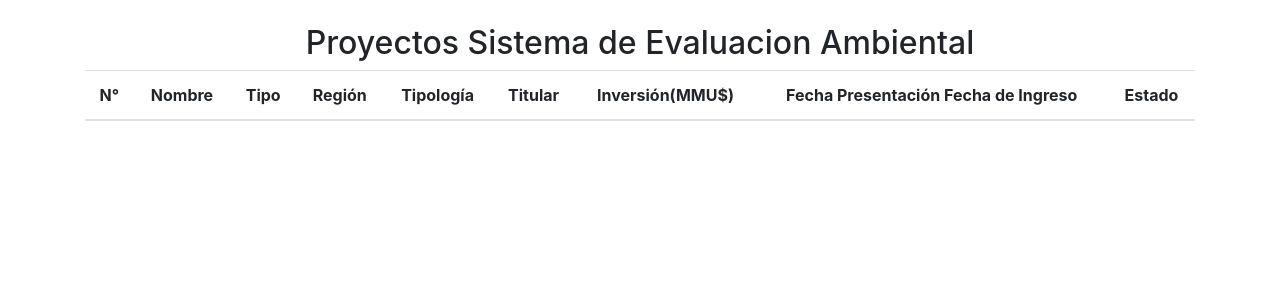
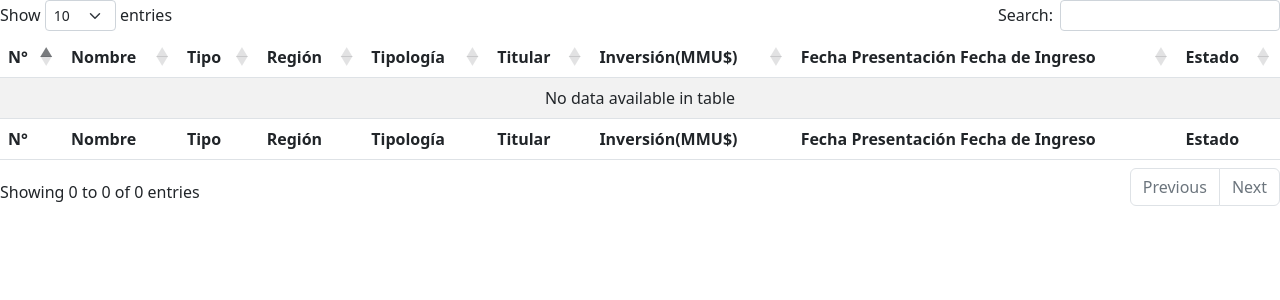
Before and after one commit to josehermosillaa/test_developer_josehermosilla, a Django app: page /tarea2/ in a window 1280 px wide. Shown: the top 300 px of the page. Run offline with Django 4.2, Linux system fonts and the light colour scheme; data that the repository does not hold is empty; some libraries are stand-ins or nearby versions.

Commit message:
se dejan las pantallas para la visualizacion en el proyecto 2

```diff
--- /dev/null
+++ b/test_developer/tarea1/static/js/script.js
@@ -0,0 +1,3 @@
+$(document).ready(function () {
+    $('#example').DataTable();
+});
--- a/test_developer/tarea1/templates/base.html
+++ b/test_developer/tarea1/templates/base.html
@@ -5,12 +5,20 @@
     <meta charset="UTF-8">
     <meta name="viewport" content="width=device-width, initial-scale=1.0">
     <meta http-equiv="X-UA-Compatible" content="ie=edge">
-    <title>Estaciones BikeSantiago</title>
     {% load static  %}
+    <link rel="stylesheet" href="{% static '/css/estilos.css' %}">
+    <link rel="stylesheet" href="https://cdn.jsdelivr.net/npm/bootstrap@4.5.3/dist/css/bootstrap.min.css" integrity="sha384-TX8t27EcRE3e/ihU7zmQxVncDAy5uIKz4rEkgIXeMed4M0jlfIDPvg6uqKI2xXr2" crossorigin="anonymous">
+    <link rel="stylesheet" href="https://cdn.datatables.net/1.13.2/css/dataTables.bootstrap5.min.css" crossorigin="anonymous">
+
+    <script defer src="https://code.jquery.com/jquery-3.5.1.js"></script>
+    <script defer src="https://cdn.datatables.net/1.13.2/js/jquery.dataTables.min.js"></script>
+    <script defer src="https://cdn.datatables.net/1.13.2/js/dataTables.bootstrap5.min.js"></script>
+    <script src="{% static 'js/script.js' %}"></script>
+    <title>{% block title%}Estaciones BikeSantiago{% endblock %}</title>
+
     {% block css%}
     {% endblock %}
-    <link rel="stylesheet" href="{% static 'core/css/estilos.css' %}">
-    <link rel="stylesheet" href="https://cdn.jsdelivr.net/npm/bootstrap@4.5.3/dist/css/bootstrap.min.css" integrity="sha384-TX8t27EcRE3e/ihU7zmQxVncDAy5uIKz4rEkgIXeMed4M0jlfIDPvg6uqKI2xXr2" crossorigin="anonymous">
+
 </head>
 <body>
     <header>
--- /dev/null
+++ b/test_developer/tarea2/static/js/script.js
@@ -0,0 +1,3 @@
+$(document).ready(function () {
+    $('#example').DataTable();
+});
--- a/test_developer/tarea2/templates/proyecto.html
+++ /dev/null
@@ -1,51 +0,0 @@
-
-{% extends 'base.html' %}
-
-{% load static %}
-
-{% block contenido %}
-       <div class="contenedor_formulario">
-            <h2 align="center">Proyectos Sistema de Evaluacion Ambiental</h2>
-            <center>
-                <table class="table">
-                    <thead>
-                      <tr>
-                        <th class="text-center" scope="col">N°</th>
-                        <th class="text-center" scope="col">Nombre</th>
-                        <th class="text-center" scope="col">Tipo</th>
-                        <th class="text-center" scope="col">Región</th>
-                        <th class="text-center" scope="col">Tipología	</th>
-                        <th class="text-center" scope="col">Titular</th>
-                        <th class="text-center" scope="col">Inversión(MMU$)</th>
-                        <th class="text-center" scope="col">Fecha Presentación Fecha de Ingreso</th>
-                        <th class="text-center" scope="col">Estado</th>
-                      </tr>
-                    </thead>
-                    <tbody>
-                      <tr>
-                        <th>
-                          <td>
-
-                          </td>
-                        </th>
-                      </tr>
-                      <!-- {% for a in stations %}
-                      <tr class="">
-                        <th  scope="row"><a href="description/{{a.id}}/" style="text-decoration:none;color:black">{{a.name}}</a></th>
-                        <td>{{a.address}}</td>
-                        {% if not a.free_bikes %}
-                          <td class="btn-danger  text-center">{{a.free_bikes}}</td>
-                        {% elif a.free_bikes < 3 %}
-                          <td class="btn-warning text-center">{{a.free_bikes}}</td>
-                        {% else %}
-                          <td class=" btn-success text-center ">{{a.free_bikes}}</td>
-                        {% endif %}
-                      </tr>
-                      {% endfor %} -->
-
-                    </tbody>
-                  </table>
-            </center>
-        </div>
-        <br>
-{% endblock %}
--- /dev/null
+++ b/test_developer/tarea2/templates/proyectos.html
@@ -0,0 +1,66 @@
+<!DOCTYPE html>
+<html lang="en">
+<head>
+    {% load static %}
+    <meta charset="UTF-8">
+    <meta http-equiv="X-UA-Compatible" content="IE=edge">
+    <meta name="viewport" content="width=device-width, initial-scale=1.0">
+
+
+    <link rel="stylesheet" href="https://cdnjs.cloudflare.com/ajax/libs/twitter-bootstrap/5.2.0/css/bootstrap.min.css" >
+    <link rel="stylesheet" href="https://cdn.datatables.net/1.13.2/css/dataTables.bootstrap5.min.css" crossorigin="anonymous">
+    <!-- <link rel="stylesheet" href="style.css"> -->
+
+    <script defer src="https://code.jquery.com/jquery-3.5.1.js"></script>
+    <script defer src="https://cdn.datatables.net/1.13.2/js/jquery.dataTables.min.js"></script>
+    <script defer src="https://cdn.datatables.net/1.13.2/js/dataTables.bootstrap5.min.js"></script>
+    <script defer src="{% static 'js/script.js' %}"></script>
+    <title>Proyectos Sistema de Evaluacion Ambiental</title>
+
+</head>
+<body>
+    <table id="example" class="table table-striped" style="width:100%">
+        <thead>
+            <tr>
+                <th scope="col">N°</th>
+                <th scope="col">Nombre</th>
+                <th scope="col">Tipo</th>
+                <th scope="col">Región</th>
+                <th scope="col">Tipología	</th>
+                <th scope="col">Titular</th>
+                <th scope="col">Inversión(MMU$)</th>
+                <th scope="col">Fecha Presentación Fecha de Ingreso</th>
+                <th scope="col">Estado</th>
+            </tr>
+        </thead>
+        <tbody>
+            {% for data in proyectos  %}
+            <tr>
+                <td>{{data.id_proyecto}}</td>
+                <td>{{data.nombre_proyecto}}</td>
+                <td>{{data.tipo_proyecto}}</td>
+                <td>{{data.region}}</td>
+                <td>{{data.tipologia}}</td>
+                <td>{{data.titular}}</td>
+                <td>{{data.inversion}}</td>
+                <td>{{data.fecha_ingreso}}</td>
+                <td>{{data.estado}}</td>
+            </tr>
+            {% endfor %}
+        </tbody>
+        <tfoot>
+            <tr>
+                <th scope="col">N°</th>
+                <th scope="col">Nombre</th>
+                <th scope="col">Tipo</th>
+                <th scope="col">Región</th>
+                <th scope="col">Tipología	</th>
+                <th scope="col">Titular</th>
+                <th scope="col">Inversión(MMU$)</th>
+                <th scope="col">Fecha Presentación Fecha de Ingreso</th>
+                <th scope="col">Estado</th>
+            </tr>
+        </tfoot>
+    </table>
+</body>
+</html>
--- a/test_developer/tarea2/views.py
+++ b/test_developer/tarea2/views.py
@@ -1,6 +1,9 @@
-from django.shortcuts import render, HttpResponse
+from django.shortcuts import render
+from .models import Proyecto
 
 
 # Create your views here.
 def proyecto(request):
-    return render(request, "proyecto.html")
+    proyectos = Proyecto.objects.all()
+    data = {"proyectos": proyectos}
+    return render(request, "proyectos.html", data)
```
Also changed, not shown: test_developer/tarea2/templates/base.html (deleted, +0 -34 lines), test_developer/tarea2/static/css/style.css (added).
